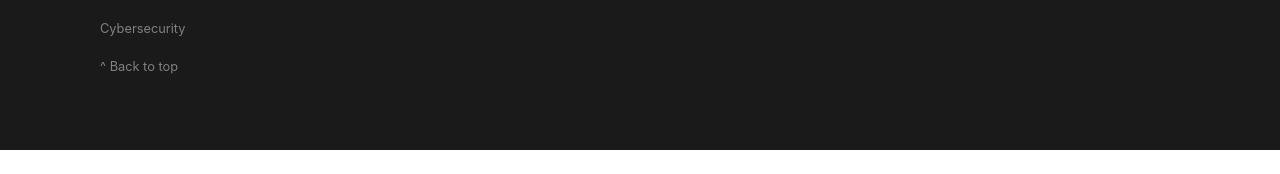
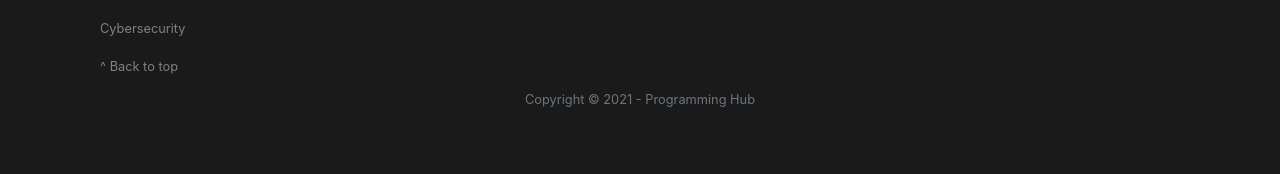
Before and after one commit to iamzaidsoomro/Programming-Hub, a plain HTML site: page index.html in a window 1280 px wide. Shown: the part 3685-3859 px from the top of the page. Before the commit the page ends 3835 px from the top, so only its background shows below. Drawn offline with nearby package versions, Linux system fonts and the light colour scheme.

Commit message:
footer updated

```diff
--- a/index.html
+++ b/index.html
@@ -447,6 +447,9 @@
             <br>
             <small class="text-muted"><a class="ft-link" href="#heading">^ Back to top</a></small>
           </div>
+          <div class="text-muted" style="text-align: center;">
+            <small>Copyright &copy; 2021 - Programming Hub</small>
+          </div>
         </div>
       </div>
       <script>
```
Also changed, not shown: signin.html (+3 -0 lines), signup.html (+3 -0 lines).
